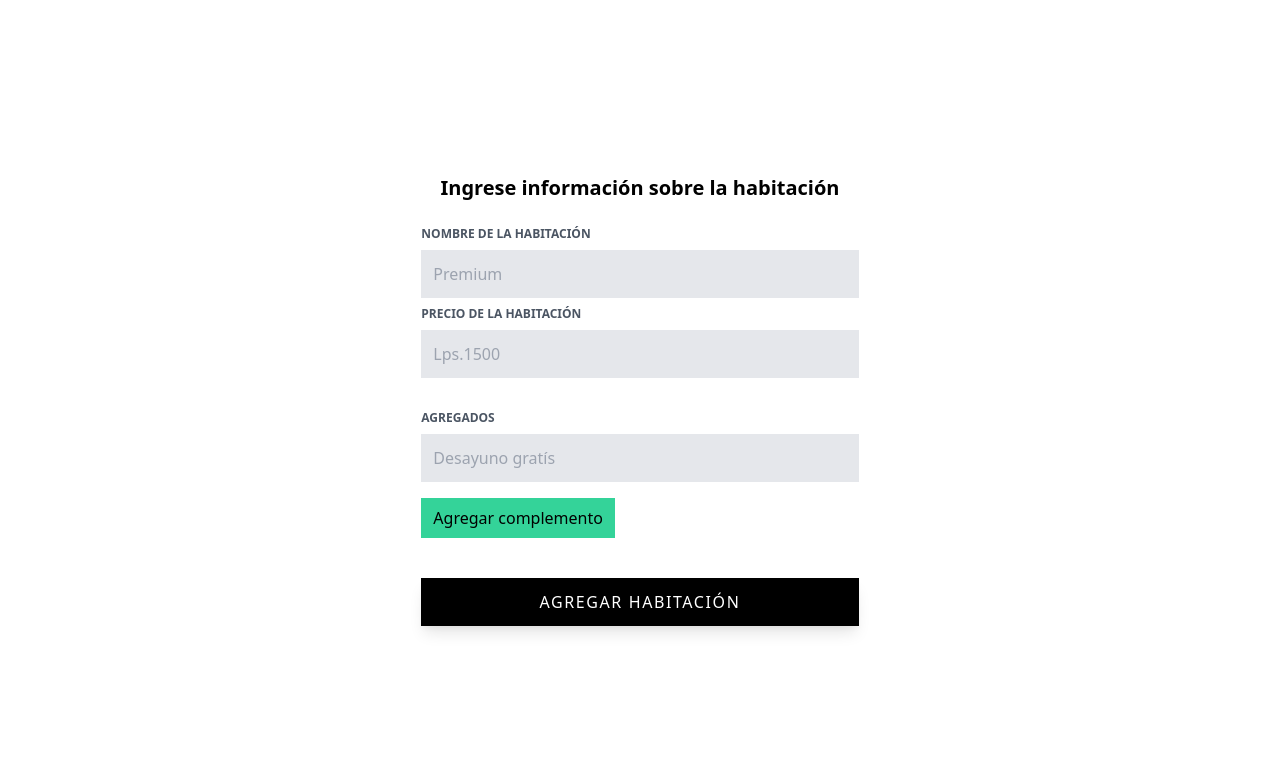
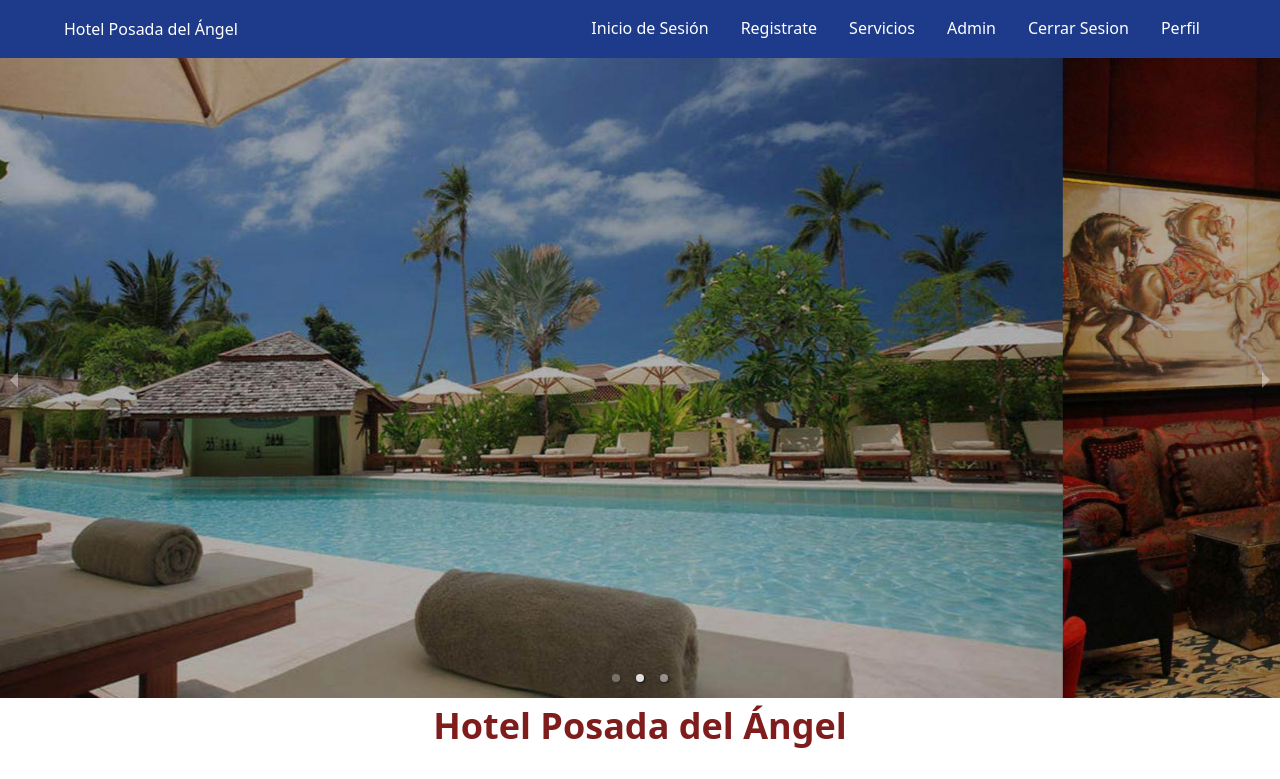
Before and after one commit to cnuila/Aplicacion-Hotel, a React (Create React App) app: page / in a window 1280 px wide. Shown: the top 779 px of the page. Built offline with nearby package versions, Linux system fonts and the light colour scheme.

Commit message:
vamos en agregar

```diff
--- a/src/App.js
+++ b/src/App.js
@@ -18,7 +18,7 @@ function App() {
   return (
     <Router>
       <Switch>
-        <Route path="/" exact component={AgregarHabitaciones} />
+        <Route path="/" exact component={LandingPage} />
         <Route path="/signup" component={SignIn} />
         <Route path="/login" component={LogIn} />
         <Route path="/administracion" component={Administracion} />
```
Also changed, not shown: src/imagenes/pencil.svg (deleted).
